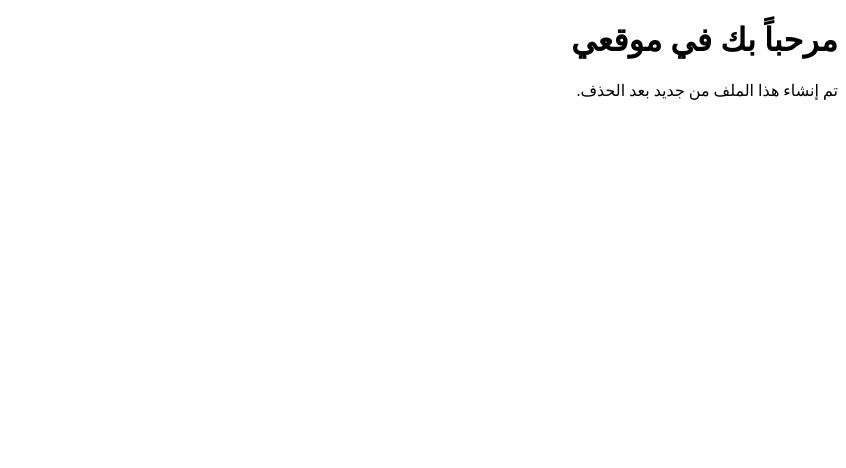
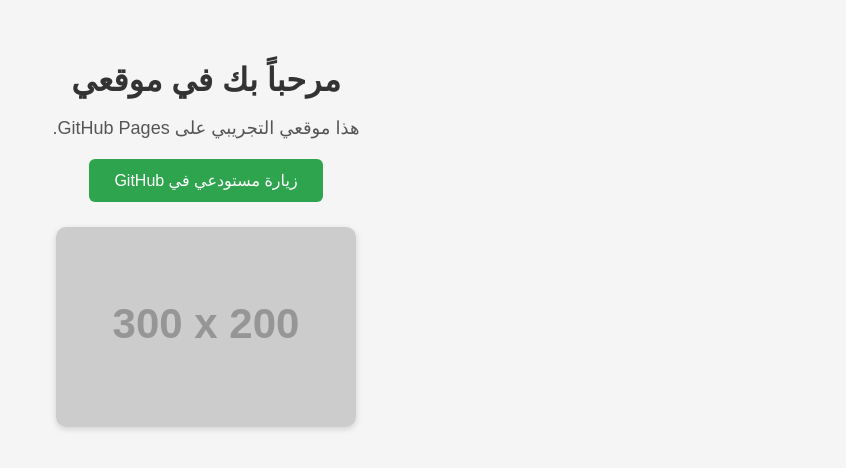
Before and after one commit to saadnabil1979-stack/githubNabil, a plain HTML site: page index.html in a window 1280 px wide. Shown: the whole page, without its empty margins (434-1280 px from the left). Drawn offline with Linux system fonts and the light colour scheme; placeholder pictures from the web are drawn by us.

Commit message:
Updated page design
Added styling and updated content for the webpage.

```diff
--- a/index.html
+++ b/index.html
@@ -3,9 +3,44 @@
 <head>
   <meta charset="UTF-8" />
   <title>موقعي على GitHub Pages</title>
+  <style>
+    body {
+      font-family: Arial, sans-serif;
+      background-color: #f5f5f5;
+      margin: 0;
+      padding: 40px;
+      text-align: center;
+    }
+    h1 { color: #333; margin-bottom: 10px; }
+    p  { color: #555; font-size: 18px; margin-bottom: 20px; }
+    .btn {
+      display: inline-block;
+      padding: 12px 25px;
+      background-color: #2ea44f;
+      color: #fff;
+      text-decoration: none;
+      border-radius: 6px;
+      font-size: 16px;
+    }
+    .btn:hover { background-color: #279645; }
+    img {
+      max-width: 300px;
+      border-radius: 10px;
+      margin-top: 25px;
+      box-shadow: 0 2px 6px rgba(0,0,0,0.15);
+    }
+  </style>
 </head>
 <body>
   <h1>مرحباً بك في موقعي</h1>
-  <p>تم إنشاء هذا الملف من جديد بعد الحذف.</p>
+  <p>هذا موقعي التجريبي على GitHub Pages.</p>
+
+  <a class="btn" href="https://github.com/saadnabil1979-stack/githubNabil" target="_blank">
+    زيارة مستودعي في GitHub
+  </a>
+
+  <div>
+    <img src="https://via.placeholder.com/300x200?text=صورتك+هنا" alt="صورة تجريبية" />
+  </div>
 </body>
 </html>
```
